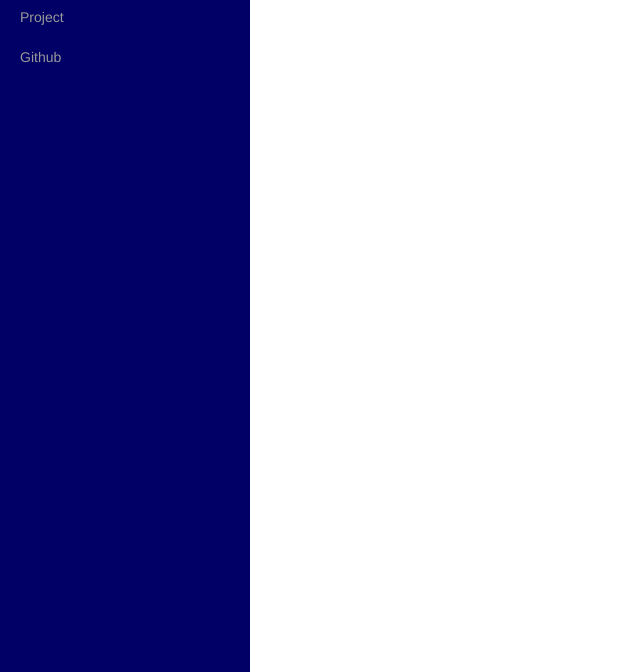
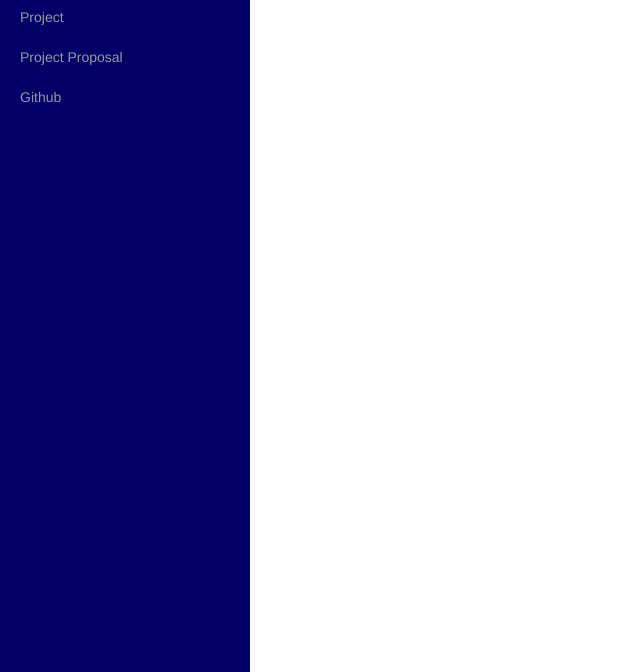
Before and after one commit to shahdhr/WebDevSpring2016, a website: page public/index.html in a window 1280 px wide. Shown: the part 128-800 px from the top of the page, without its empty margins (0-640 px from the left). Drawn offline with nearby package versions, Linux system fonts and the light colour scheme.

Commit message:
Added links to the google doc for project proposal.

```diff
--- a/public/index.html
+++ b/public/index.html
@@ -48,8 +48,12 @@
                 <a href="#">Project</a>
             </li>
             <li>
+                <a href="https://docs.google.com/document/d/1nLQukoLD37VezxhHelu-2pYO4crS3caPVZRFpCo7fQM/edit?usp=sharing">Project Proposal</a>
+            </li>
+            <li>
                 <a href="https://github.com/shahdhr/WebDevSpring2016">Github</a>
             </li>
+
 
 
         </ul>
```
